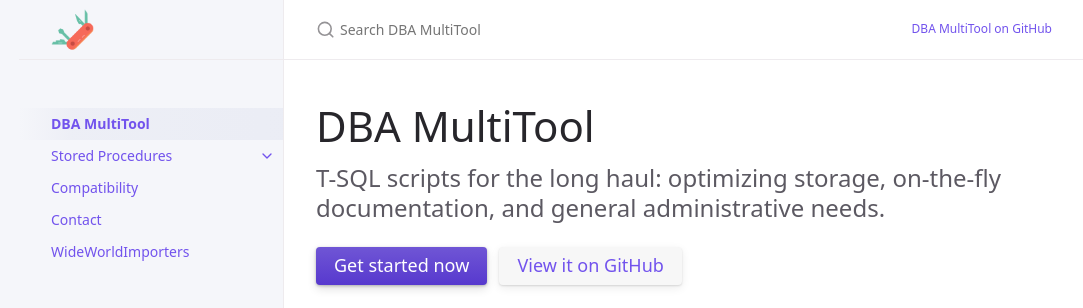
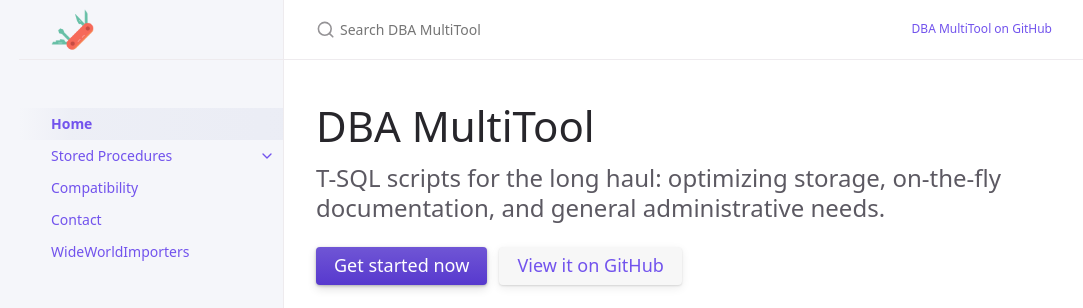
Before and after one commit to LowlyDBA/dba-multitool.org, a Jekyll site: the page built from index.md, in a window 1280 px wide. Shown: the top 308 px of the page, without its empty margins (88-1171 px from the left). Built offline with Jekyll 4.4.1, drawn with Linux system fonts in a browser that asks for light colours.

Commit message:
Update index.md

```diff
--- a/index.md
+++ b/index.md
@@ -1,6 +1,6 @@
 ---
 layout: default
-title: DBA MultiTool
+title: Home
 nav_order: 1
 description: "T-SQL scripts for the long haul: optimizing storage, on-the-fly documentation, and general administrative needs."
 permalink: /
```
